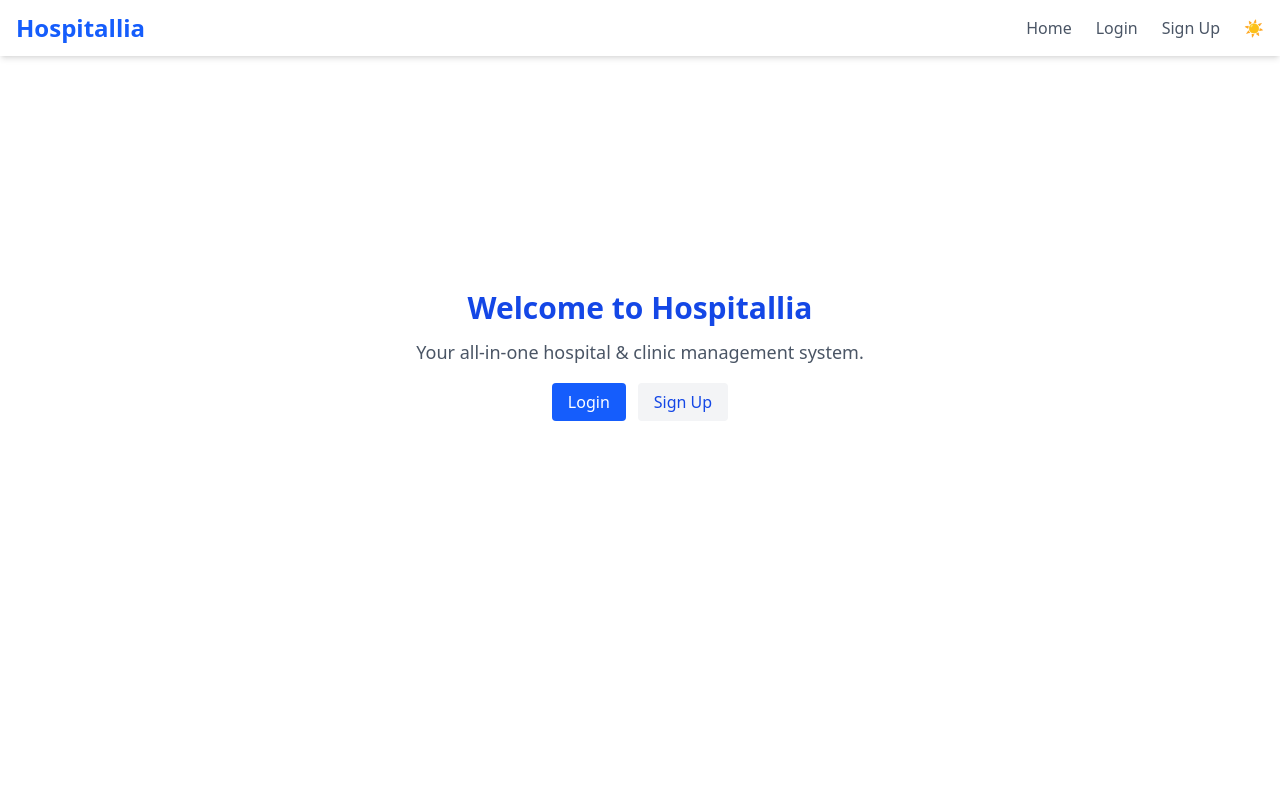
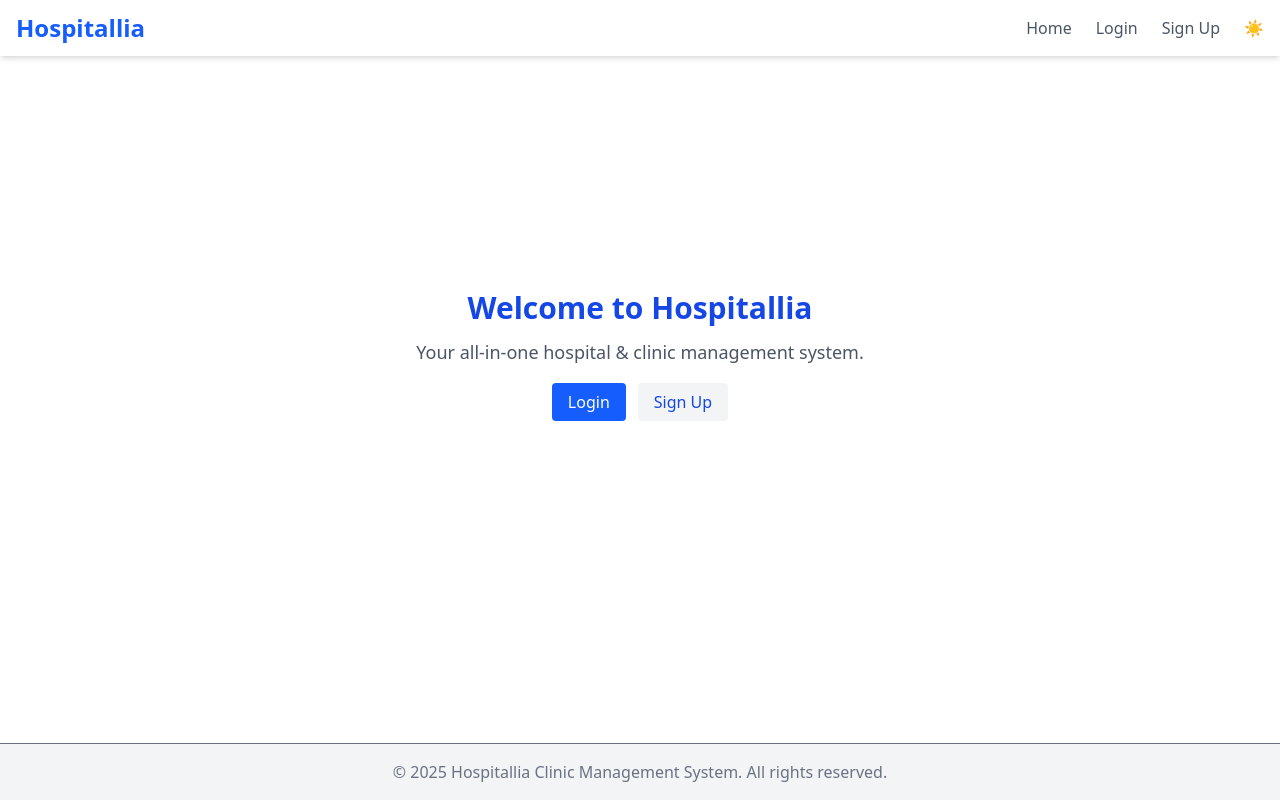
Before and after one commit to mrpawarGit/Hospitallia, a React (Vite) app in the folder hospitallia-app/: page / in a window 1280 px wide. Built offline with nearby package versions, Linux system fonts and the light colour scheme; no server answers.

Commit message:
footer added

```diff
--- a/hospitallia-app/src/App.jsx
+++ b/hospitallia-app/src/App.jsx
@@ -1,12 +1,15 @@
-// src/App.jsx
 import Navbar from "./components/shared/Navbar";
+import Footer from "./components/shared/Footer";
 import AppRoutes from "./router/Routes";
 
 function App() {
   return (
-    <div className="min-h-screen bg-white text-gray-900 dark:bg-gray-900 dark:text-gray-100 transition-colors">
+    <div className="min-h-screen flex flex-col bg-white dark:bg-gray-900 dark:text-gray-100">
       <Navbar />
-      <AppRoutes />
+      <main className="flex-1">
+        <AppRoutes />
+      </main>
+      <Footer />
     </div>
   );
 }
--- a/hospitallia-app/src/components/shared/Footer.jsx
+++ b/hospitallia-app/src/components/shared/Footer.jsx
@@ -0,0 +1,10 @@
+export default function Footer() {
+  return (
+    <footer className="bg-gray-100 dark:bg-gray-900 text-gray-500 dark:text-gray-400 text-center py-4 mt-16 border-t dark:border-gray-800">
+      <div className="container mx-auto">
+        &copy; {new Date().getFullYear()} Hospitallia Clinic Management System.
+        All rights reserved.
+      </div>
+    </footer>
+  );
+}
```
